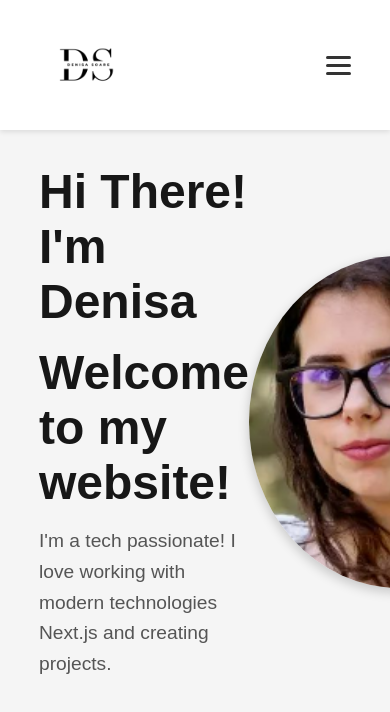
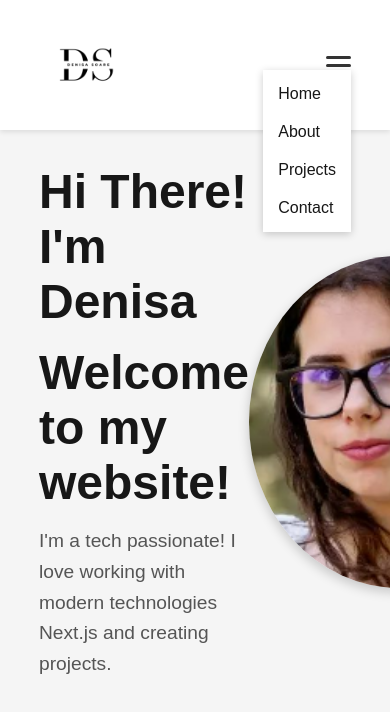
Before and after one commit to denisa-1016/Web-Portfolio, a Next.js app in the folder web-portfolio/: page / in a window 390 px wide. Both pictures are taken after a click on the element 338 px from the left and 65 px from the top of the page. Shown: the top 712 px of the page. Built offline with nearby package versions, Linux system fonts and the light colour scheme.

Commit message:
The hamburger navigation bar is now working properly.

```diff
--- a/web-portfolio/src/app/components/Navbar.jsx
+++ b/web-portfolio/src/app/components/Navbar.jsx
@@ -21,11 +21,11 @@ export default function Navbar(){
                 <span></span>
             </div>
 
-            <div className="navLinks">
-                <Link href="#home">Home</Link>
-                <Link href="#about">About</Link>
-                <Link href="#projects">Projects</Link>
-                <Link href="#contact">Contact</Link>
+            <div className={`navLinks ${isOpen ? "active" : ""}`}>
+                <Link href="#home" onClick={() => setIsOpen(false)}>Home</Link>
+                <Link href="#about" onClick={() => setIsOpen(false)}>About</Link>
+                <Link href="#projects" onClick={() => setIsOpen(false)}>Projects</Link>
+                <Link href="#contact" onClick={() => setIsOpen(false)}>Contact</Link>
             </div>
         </nav>
     );
```
